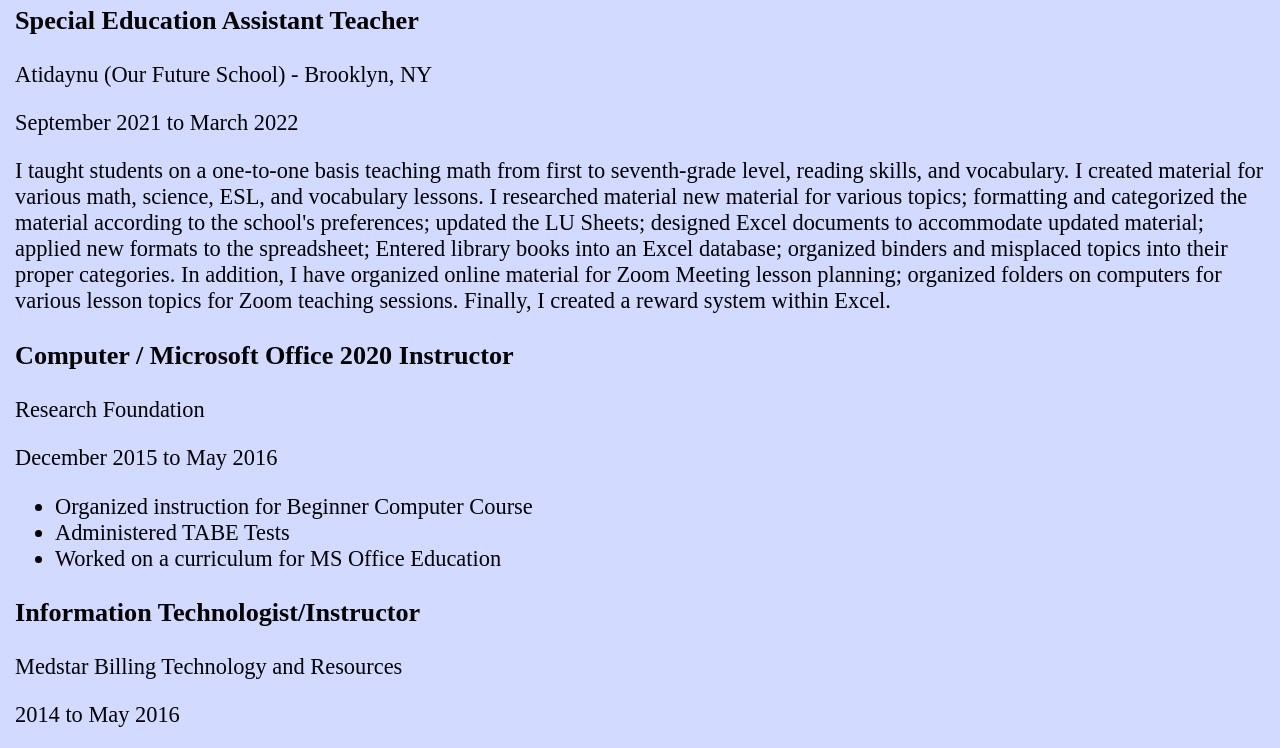
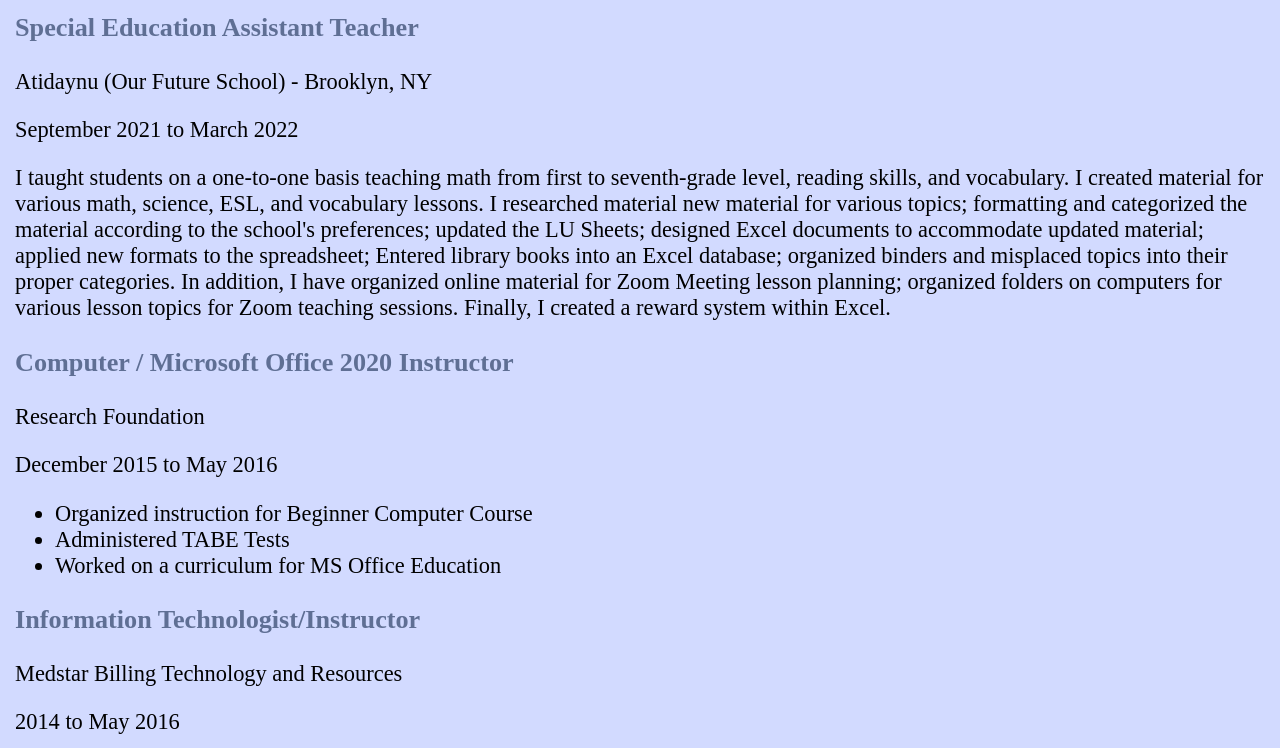
Before and after one commit to Scott7778/cv, a plain HTML site: page index.html in a window 1280 px wide. Shown: the part 535-1283 px from the top of the page. Drawn offline with Linux system fonts and the light colour scheme.

Commit message:
Add files via upload

```diff
--- a/css001/style_001.css
+++ b/css001/style_001.css
@@ -1,7 +1,7 @@
 body {
   background-color: #D2DAFF;
   font-size: 1.4em;
-  margin-left: 15px;
+  margin: 15px;
 }
 
 .dot {
@@ -13,5 +13,6 @@ body {
   width: 7%;
   height: 5px;
 }
+h1, h2, h3{color:#5F6F94;}
 
 /** height created a padding. **/
```
Also changed, not shown: index.html (+0 -2 lines).
